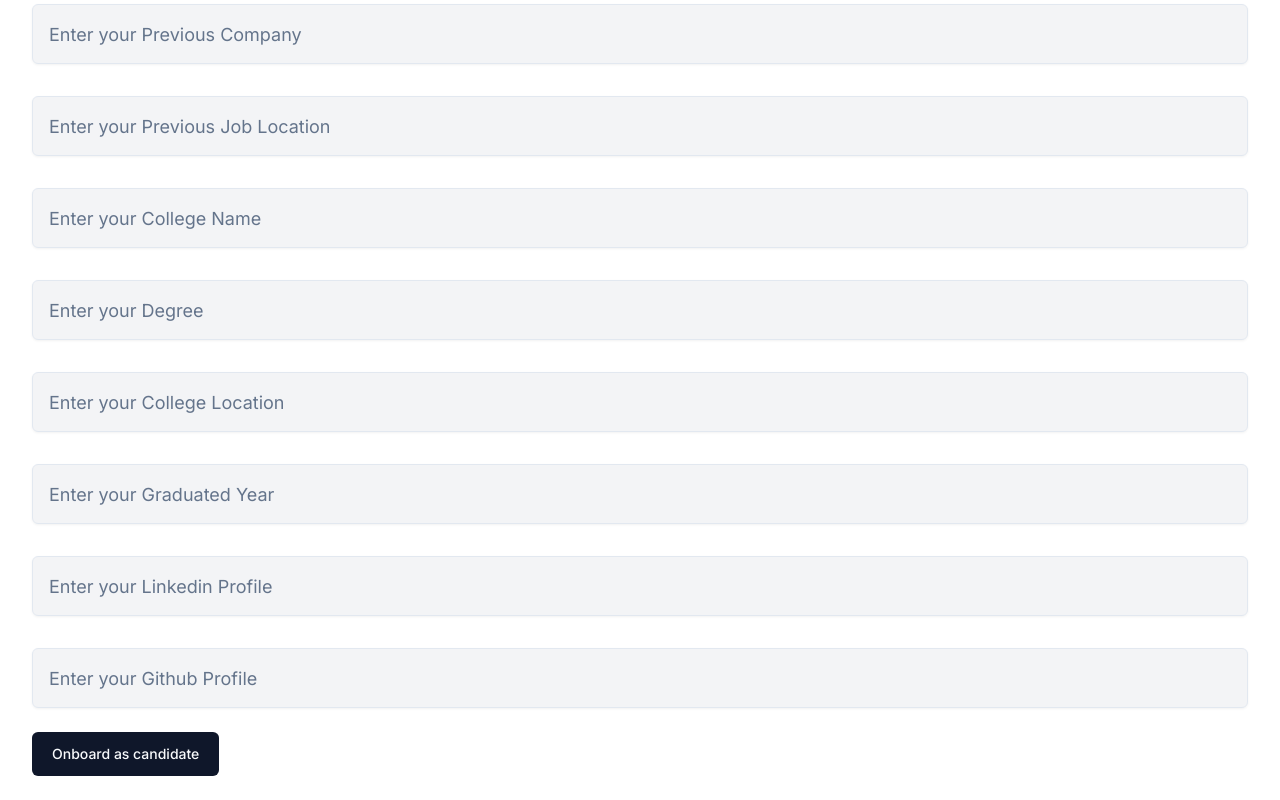
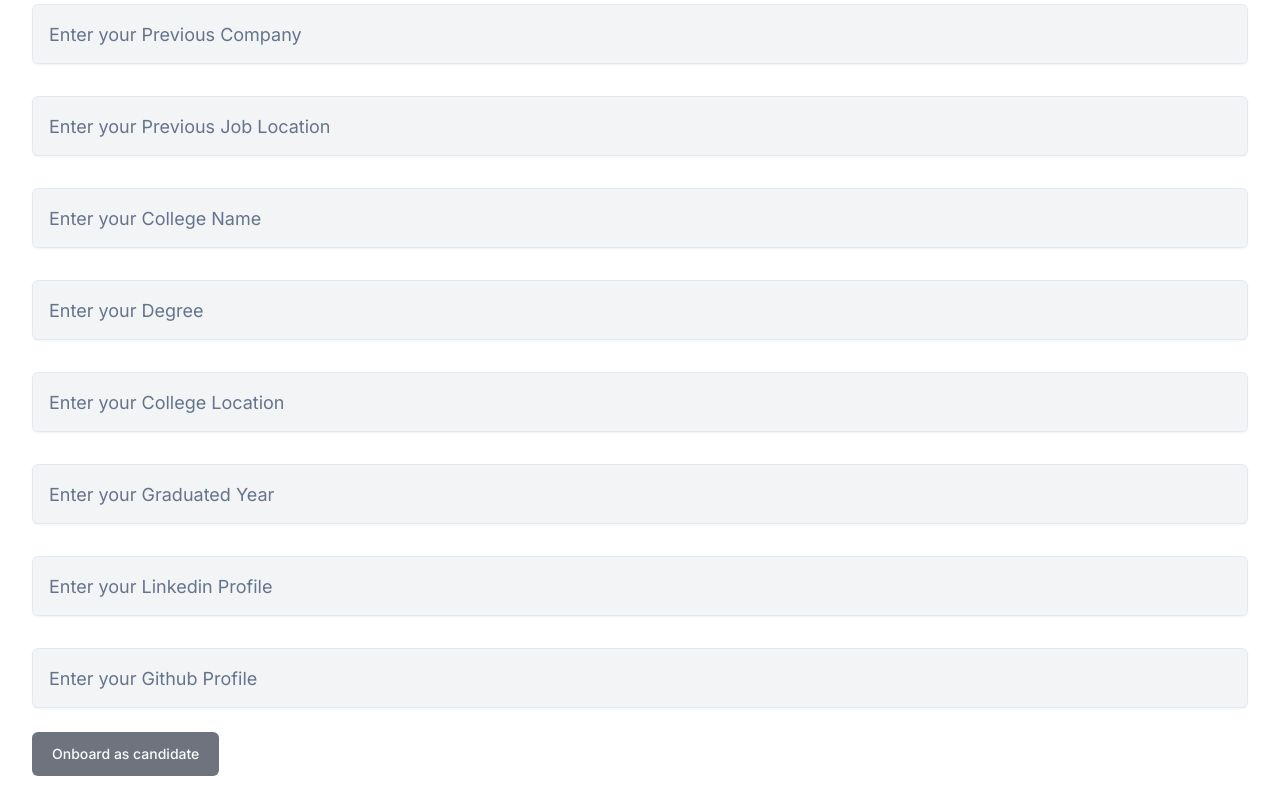
Before and after one commit to Gyanthakur/JobLoom-portal, a Next.js app: page /onboard in a window 1280 px wide. Shown: the part 1297-2097 px from the top of the page. Built offline with nearby package versions, Linux system fonts and the light colour scheme; no server answers.

Commit message:
feat: added user button

```diff
--- a/src/components/on-board/index.js
+++ b/src/components/on-board/index.js
@@ -44,6 +44,13 @@ function OnBoard() {
         );
       }
 
+      function handleCandidateFormValid() {
+        return Object.keys(candidateFormData).every(
+          (key) => candidateFormData[key].trim() !== ""
+        );
+      }
+
+
 	return (
 		<div className="bg-white">
 			<Tabs value={currentTab} onValueChange={handleTabChange}>
@@ -68,6 +75,7 @@ function OnBoard() {
 						buttonText={"Onboard as candidate"}
 						formData={candidateFormData}
 						setFormData={setCandidateFormData}
+                        isBtnDisabled={!handleCandidateFormValid()}
 					/>
 				</TabsContent>
 				<TabsContent value="recruiter">
```
